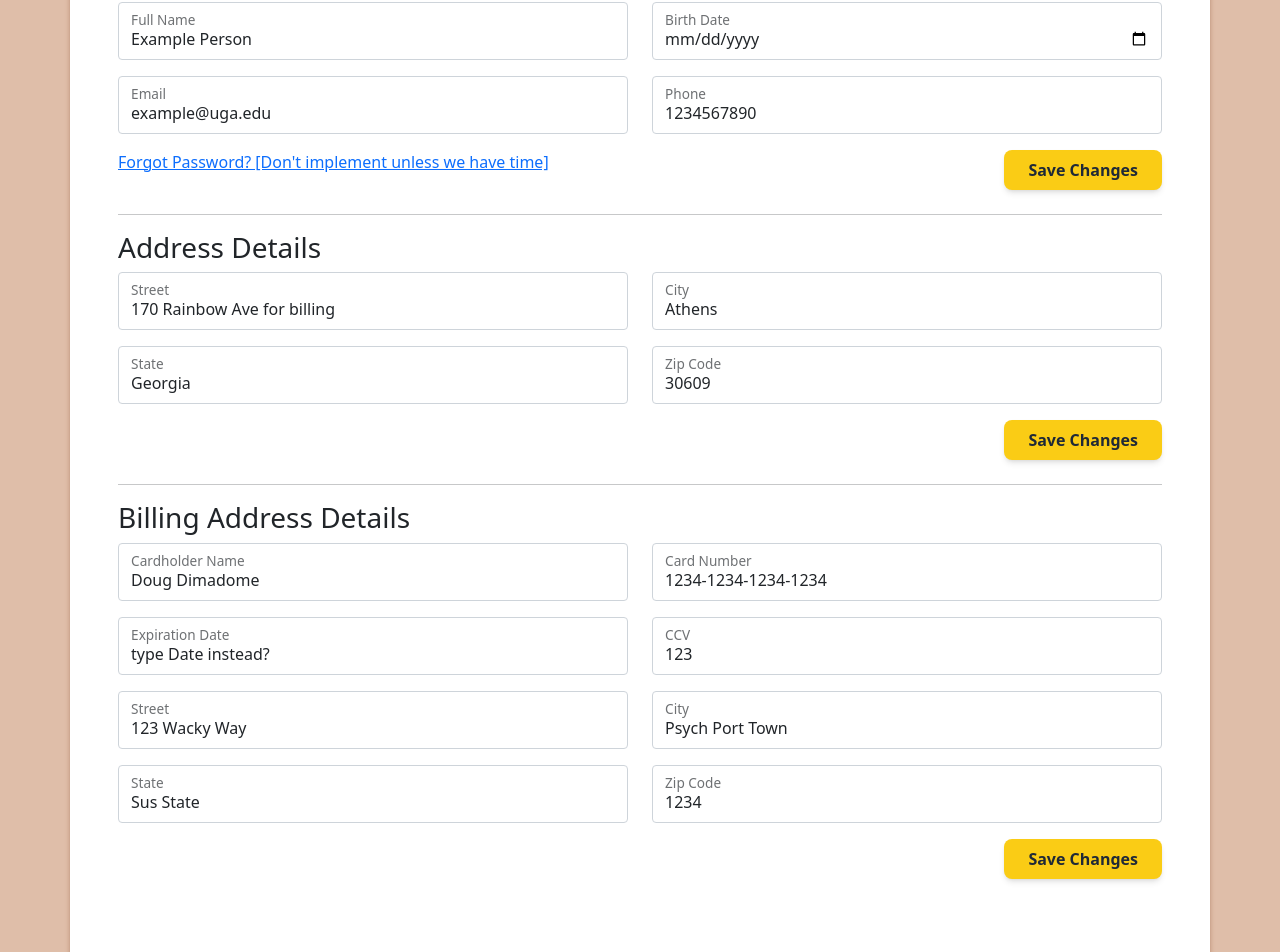
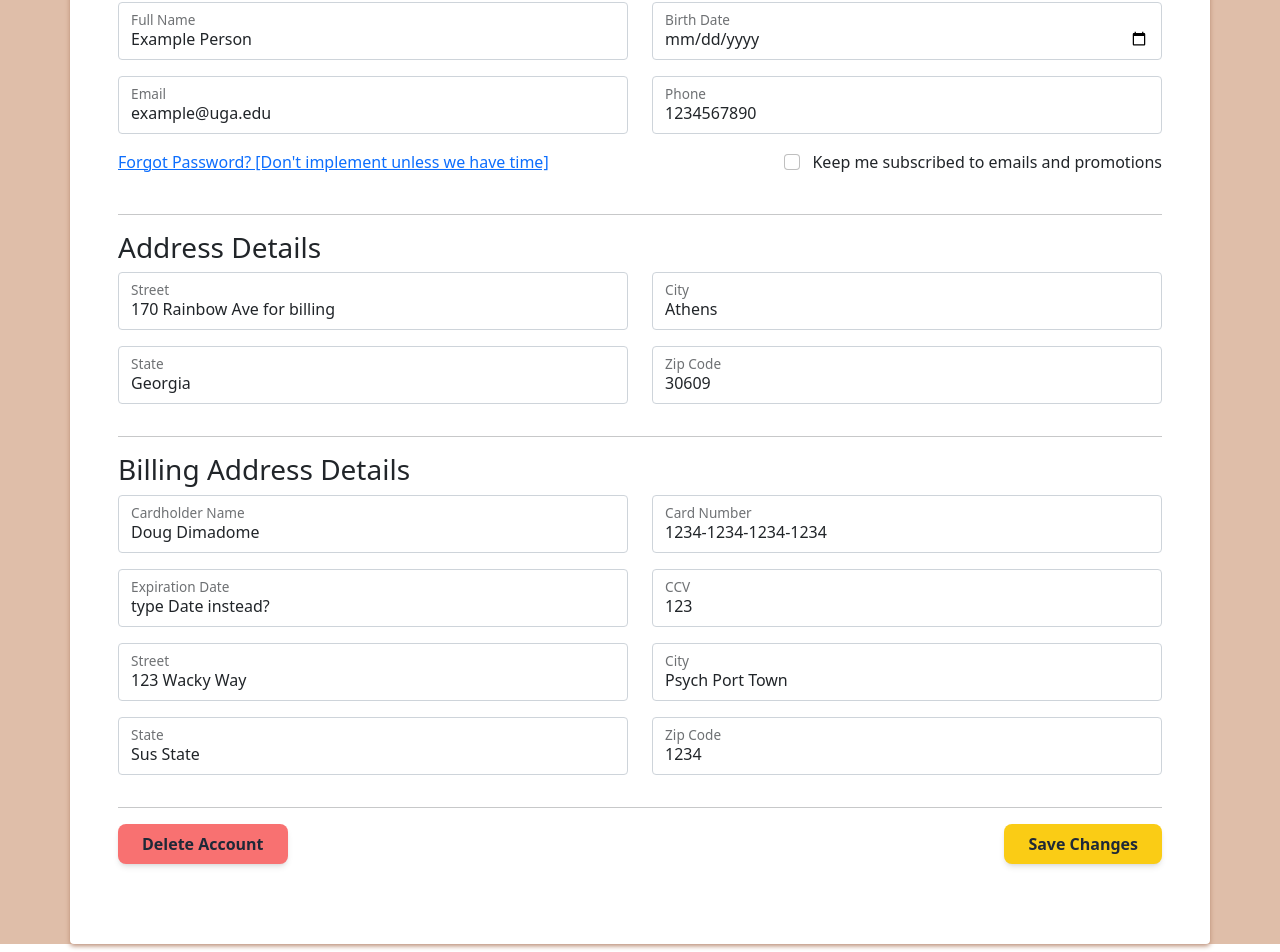
Before and after one commit to Rsandy2/ecommerce-ui, a Next.js app: page /profile in a window 1280 px wide. Shown: the part 257-1209 px from the top of the page. Built offline with nearby package versions, Linux system fonts and the light colour scheme.

Commit message:
Updated styling

```diff
--- a/components/productReviewCard.jsx
+++ b/components/productReviewCard.jsx
@@ -69,8 +69,12 @@ function ReviewCard() {
                         <h5 className="card-title">Title</h5>
                         <h6 className="card-subtitle mb-2 text-muted">Author</h6>
                         <h6 className="card-subtitle mb-2 text-muted">Price</h6>
-                        <h6 className="card-subtitle mb-2 text-muted">Reserve Book [insert checkbox]</h6>
 
+                        <label className="form-check-label" for="checkReserve">
+                            <input className="form-check-input" type="checkbox" value="" id="checkReserve"></input>
+                            &nbsp;&nbsp;&nbsp;Reserve Instead
+
+                        </label>
                     </div>
                 </div>
             </div>
--- a/pages/profile.jsx
+++ b/pages/profile.jsx
@@ -57,12 +57,13 @@ function Profile() {
         </div>
 
         <a href="#">Forgot Password? [Don't implement unless we have time]</a>
-        <input
-          className="py-2 px-4 bg-yellow-400 text-gray-800 font-bold rounded-lg shadow-md hover:shadow-lg transition duration-300"
-          type="submit"
-          value="Save Changes"
-          style={{ float: "right" }}
-        />
+        <label className="form-check-label" for="checkSubscribe" style={{ float: "right" }}>
+          <input className="form-check-input" type="checkbox" value="" id="checkSubscribe"></input>
+          &nbsp;&nbsp;&nbsp;Keep me subscribed to emails and promotions
+
+        </label>
+
+
         <br></br>
         <br></br>
         <hr />
@@ -90,16 +91,7 @@ function Profile() {
             <FloatingInput title="Zip Code" id="addressCip" type="text" value="30609" />
           </div>
         </div>
-        <input
-          className="py-2 px-4 bg-yellow-400 text-gray-800 font-bold rounded-lg shadow-md hover:shadow-lg transition duration-300"
-          type="submit"
-          value="Save Changes"
-          style={{ float: "right" }}
-        />
-        <br></br>
-        <br></br>
         <hr />
-
       </div>
     );
   };
@@ -127,13 +119,7 @@ function Profile() {
             <FloatingInput title="Zip Code" id="billZip" type="text" value="1234" />
           </div>
         </div>
-          <input
-          className="py-2 px-4 bg-yellow-400 text-gray-800 font-bold rounded-lg shadow-md hover:shadow-lg transition duration-300"
-          type="submit"
-          value="Save Changes"
-          style={{ float: "right" }}
-        />
-
+        <hr />
       </div>
     );
   };
@@ -166,6 +152,18 @@ function Profile() {
 
               <AddressDetails />
               <BillingDetails />
+              <input
+                className="py-2 px-4 bg-yellow-400 text-gray-800 font-bold rounded-lg shadow-md hover:shadow-lg transition duration-300"
+                type="submit"
+                value="Save Changes"
+                style={{ float: "right" }}
+              />
+              <input
+                className="py-2 px-4 bg-red-400 text-gray-800 font-bold rounded-lg shadow-md hover:shadow-lg transition duration-300"
+                type="submit"
+                value="Delete Account"
+                style={{ float: "left" }}
+              />
             </div>
           </div>
         </div>
```
Lines whose indentation alone changed are shown as unchanged.
